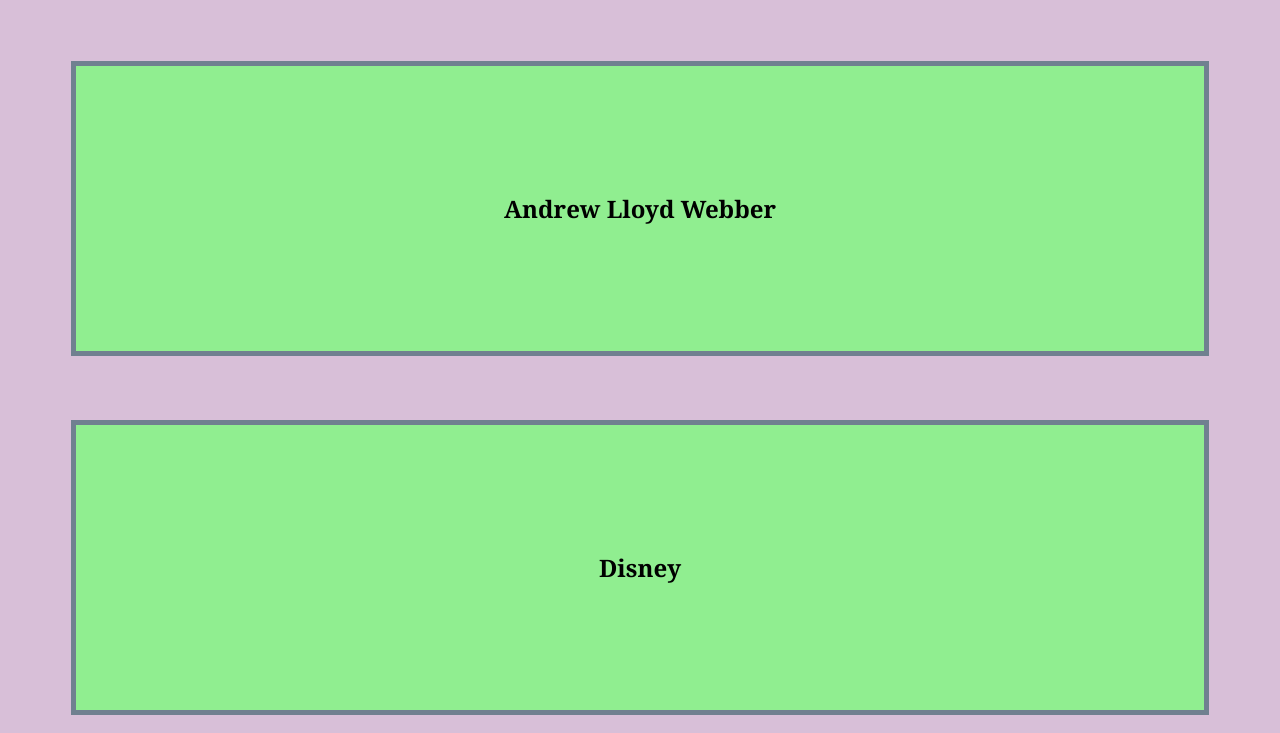
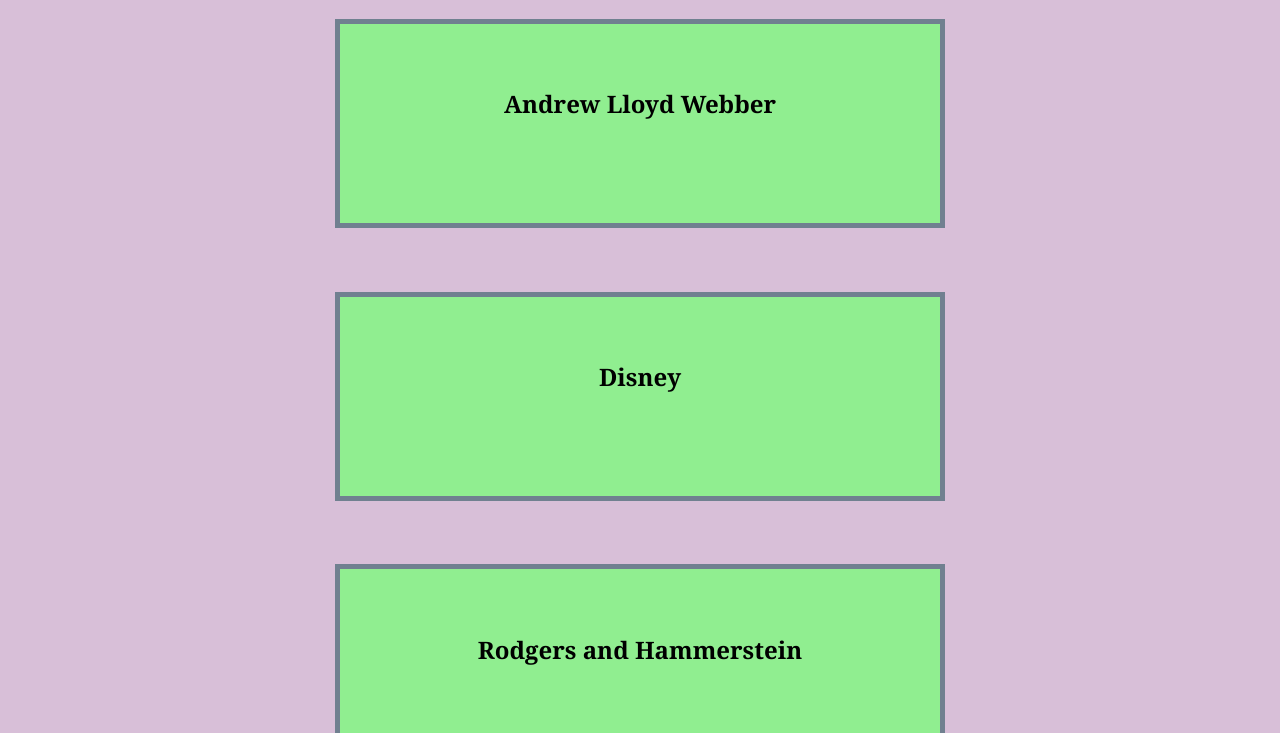
Before and after one commit to 321jellyfish/free-musicals-quizzes, a plain HTML site: page index.html in a window 1280 px wide. Shown: the part 67-800 px from the top of the page. Drawn offline with Linux system fonts and the light colour scheme.

Commit message:
Add max width to summary elements

```diff
--- a/style.css
+++ b/style.css
@@ -27,9 +27,14 @@ h2 {
     margin: 5%;
     margin-bottom: 0%;
     font-family: Cambria, Cochin, Georgia, Times, 'Times New Roman', serif;
-    padding-top: 10%;
+    padding-top: 5%;
     padding-bottom: 10%;
     text-align: center;
+
+    max-width: 600px;
+    max-height: 10px;
+    margin: auto;
+    margin-bottom: 5%;
 }
 
 summary {
```
